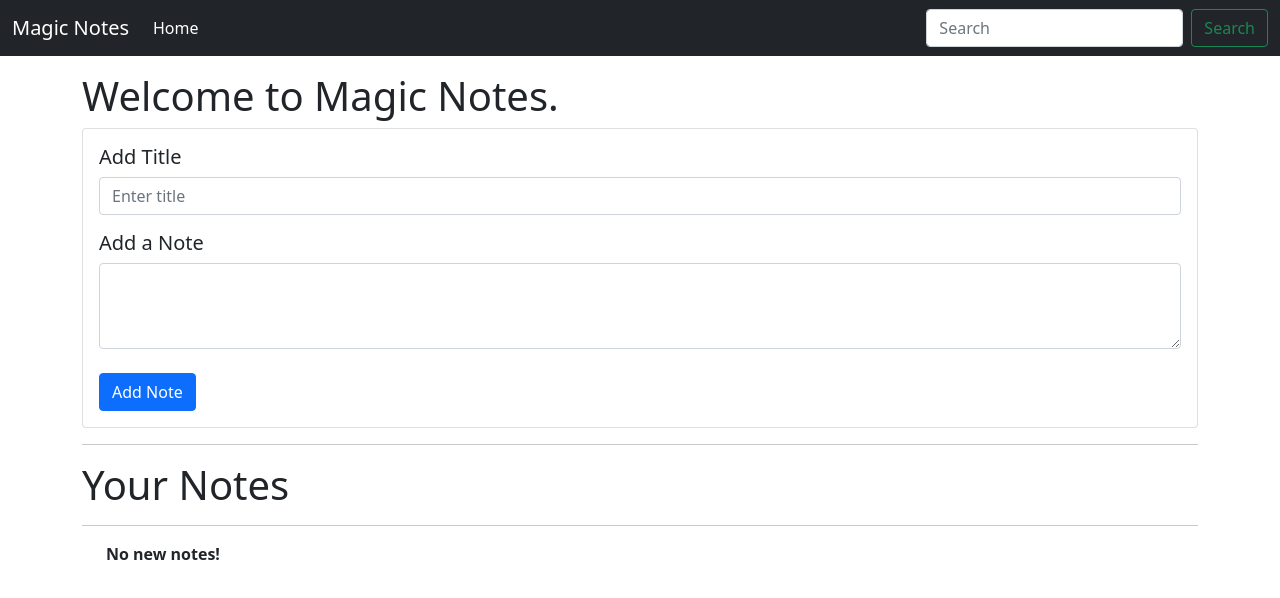
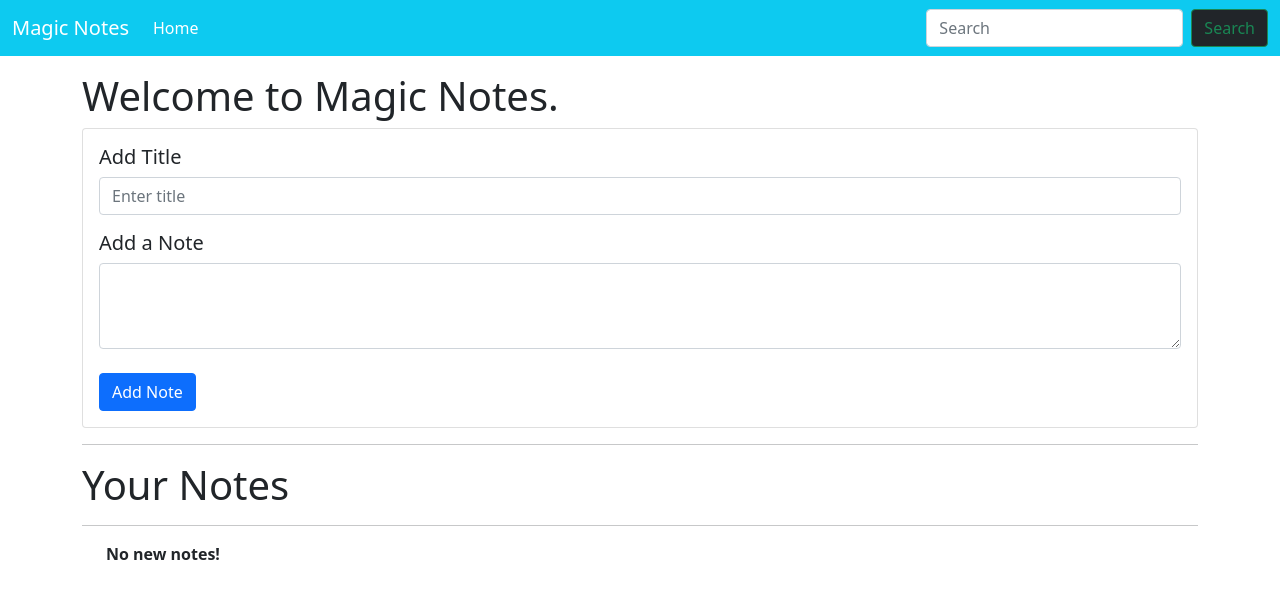
Before and after one commit to arunmsharma/Magic-Notes, a plain HTML site: page index.html in a window 1280 px wide. Drawn offline with nearby package versions, Linux system fonts and the light colour scheme.

Commit message:
update style

```diff
--- a/index.html
+++ b/index.html
@@ -14,7 +14,7 @@
     />
   </head>
   <body>
-    <nav class="navbar navbar-expand-lg navbar-dark bg-dark">
+    <nav class="navbar navbar-expand-lg navbar-dark bg-info">
       <div class="container-fluid">
         <a class="navbar-brand" href="#">Magic Notes</a>
         <button
@@ -42,7 +42,7 @@
               aria-label="Search"
               id="searchTxt"
             />
-            <button class="btn btn-outline-success" type="submit">
+            <button class="btn btn-outline-success bg-dark" type="submit">
               Search
             </button>
           </form>
```
